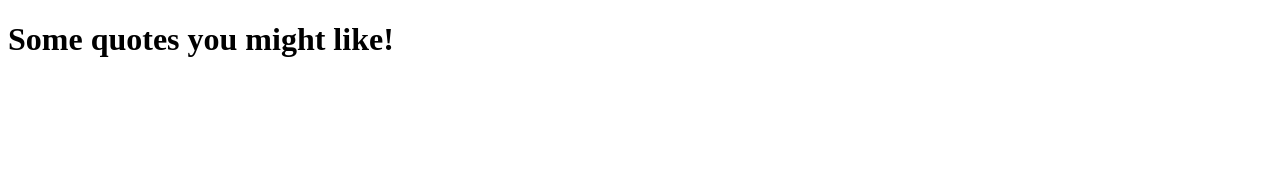
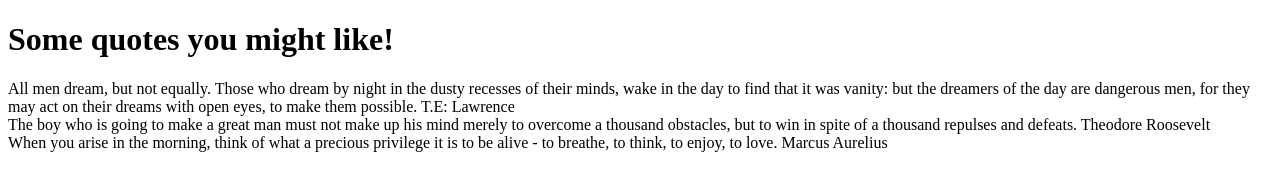
Before and after one commit to Chaparrapa/Coursera-Homeworks, a plain HTML site: page module2-solution/index.html in a window 1280 px wide. Drawn offline with Linux system fonts and the light colour scheme.

Commit message:
Does anyone actually read this?

```diff
--- a/module2-solution/index.html
+++ b/module2-solution/index.html
@@ -16,6 +16,12 @@
 </head>
 <body>
 	<h1>Some quotes you might like!</h1>
+	<div>All men dream, but not equally. Those who dream by night in the dusty recesses of their minds, wake in the day to find that it was vanity: but the dreamers of the day are dangerous men, for they may act on their dreams with open eyes, to make them possible.
+	T.E: Lawrence</div>
+	<div>The boy who is going to make a great man must not make up his mind merely to overcome a thousand obstacles, but to win in spite of a thousand repulses and defeats.
+	Theodore Roosevelt</div>
+	<div>When you arise in the morning, think of what a precious privilege it is to be alive - to breathe, to think, to enjoy, to love.
+	Marcus Aurelius</div>
 
 </body>
 </html>
```
